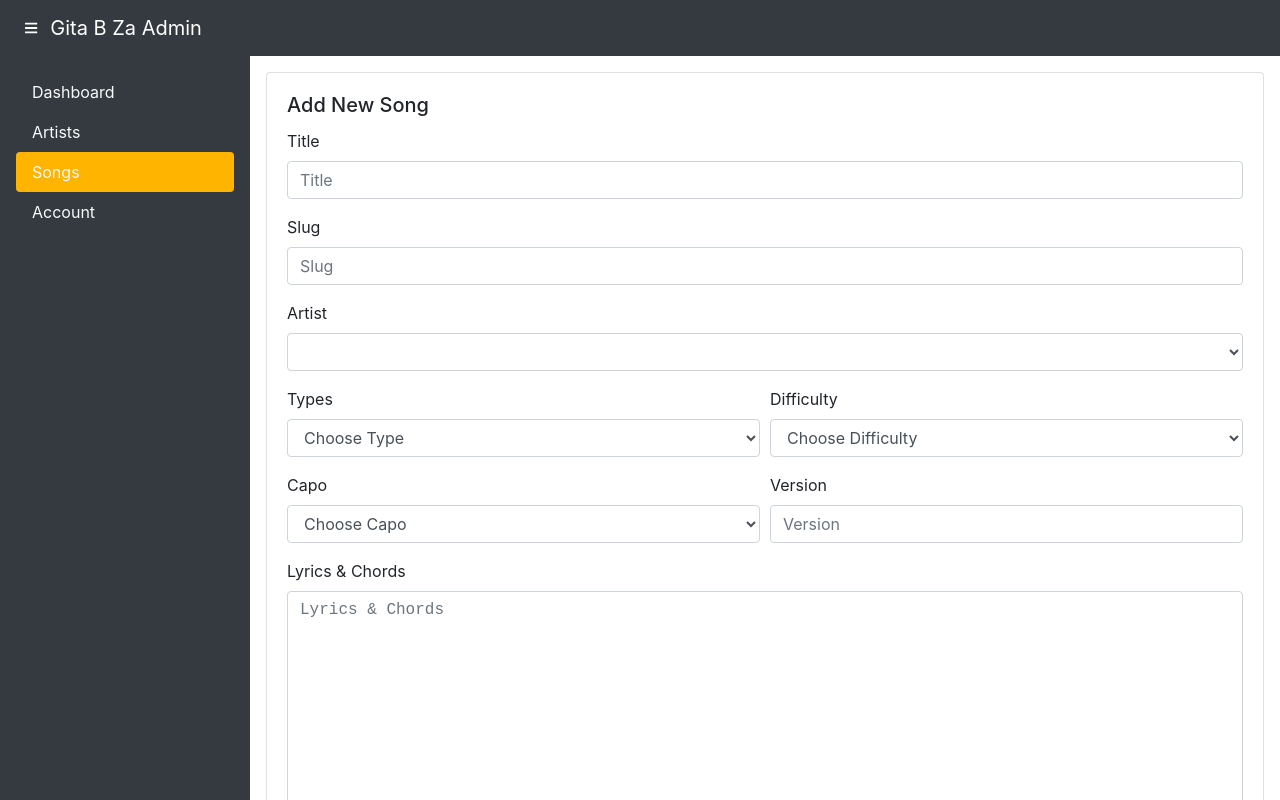
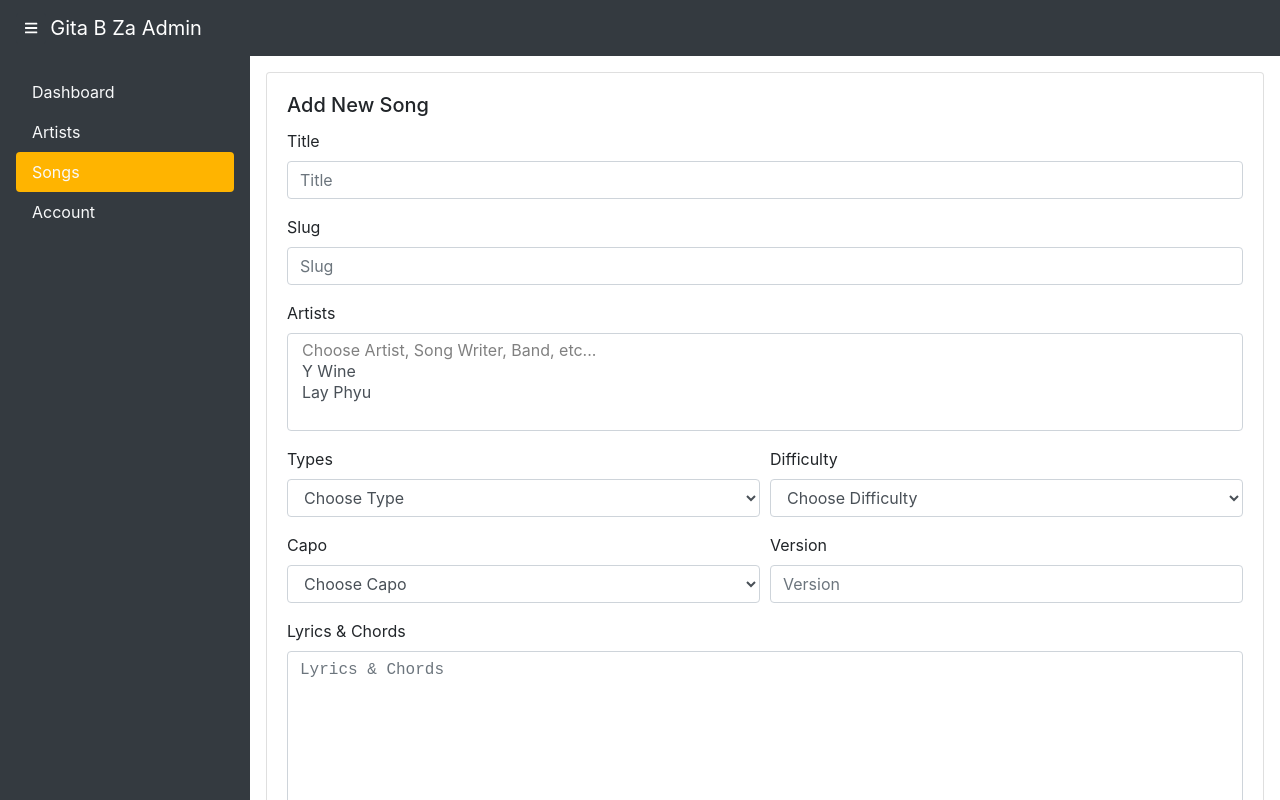
Before and after one commit to toe-pyae-sone-oo/gitabza-ui, a React (Create React App) app: page /admin/songs/new in a window 1280 px wide. Shown: the top 800 px of the page. Built offline with nearby package versions, Linux system fonts and the light colour scheme.

Commit message:
allow multiple artists

```diff
--- a/src/validators/songs.js
+++ b/src/validators/songs.js
@@ -1,7 +1,7 @@
 const validator = {
   title: title => (!!title && !!title.trim()) ? '' : 'title is required',
   slug: slug => (!!slug && !!slug.trim()) ? '' : 'slug is required',
-  artist: artist => (!!artist && !!artist.trim()) ? '' : 'artist is required',
+  artists: artists => (artists.length > 0) ? '' : 'artists is required',
 }
 
 export const validate = form => Object.keys(validator)
--- a/src/views/SongEditor/SongEditor.js
+++ b/src/views/SongEditor/SongEditor.js
@@ -9,13 +9,13 @@ const SongEditor = () => {
   const [form, setForm] = useState({
     title: '',
     slug: '',
-    artist: '',
+    artists: [],
   })
 
   const [errors, setErrors] = useState({
     title: '',
     slug: '',
-    artist: '',
+    artists: '',
   })
 
   const handleChange = e => {
@@ -24,6 +24,16 @@ const SongEditor = () => {
     setForm({
       ...form,
       [key]: val,
+    })
+  }
+
+  const handleArtists = e => {
+    setForm({
+      ...form,
+      artists: Array.from(
+        e.target.selectedOptions,
+        item => item.value
+      )
     })
   }
 
@@ -67,20 +77,23 @@ const SongEditor = () => {
             </Form.Group>
 
             <Form.Group controlId="formArtist">
-              <Form.Label>Artist</Form.Label>
+              <Form.Label>Artists</Form.Label>
               <Form.Control
-                name="artist"
+                name="artists"
                 as="select"
-                value={form.artist}
-                onChange={handleChange}
-                isInvalid={!!errors.artist}
+                multiple
+                value={form.artists}
+                onChange={handleArtists}
+                isInvalid={!!errors.artists}
               >
                 <option value={null} disabled>
                   Choose Artist, Song Writer, Band, etc...
                 </option>
+                <option>Y Wine</option>
+                <option>Lay Phyu</option>
               </Form.Control>
               <Form.Control.Feedback type="invalid">
-                {errors.artist}
+                {errors.artists}
               </Form.Control.Feedback>
             </Form.Group>
 
```
